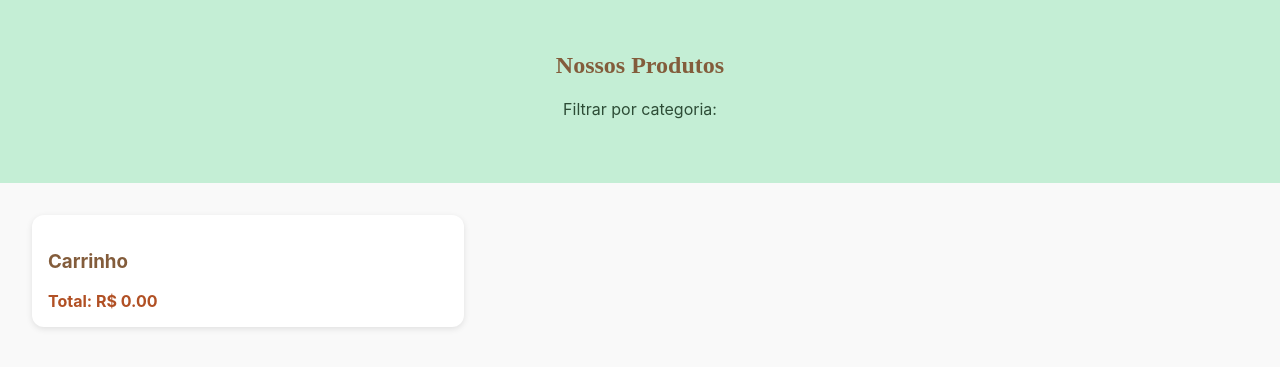
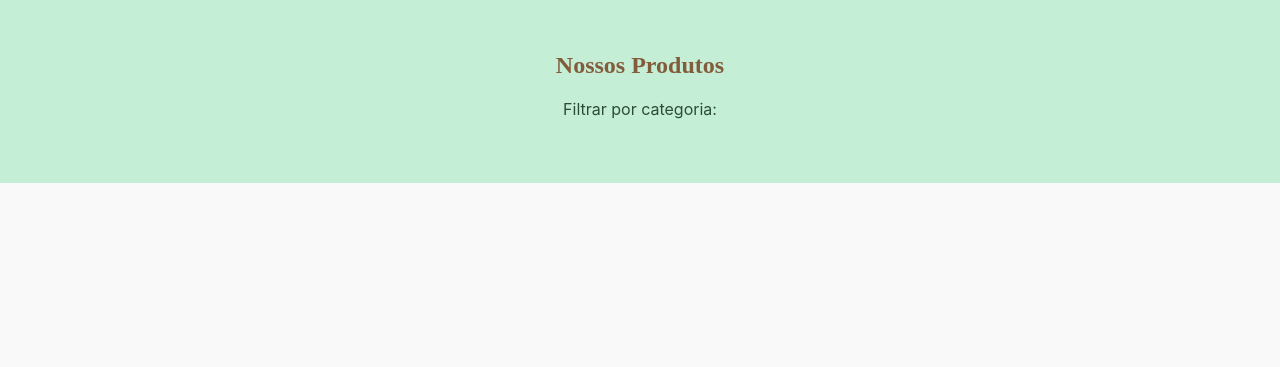
Before and after one commit to ditimon01/site-cha-e-encantos, a website with bundled scripts: page telaProdutos/Produtos.html in a window 1280 px wide. Shown: the part 221-588 px from the top of the page. Built offline with nearby package versions, Linux system fonts and the light colour scheme; no server answers.

Commit message:
remoção carrinho errado

```diff
--- a/telaProdutos/Produtos.html
+++ b/telaProdutos/Produtos.html
@@ -93,12 +93,6 @@
     <div id="lista-produtos" class="produtos-grid"></div>
 </div>
 
-<div id="carrinho" class="carrinho">
-    <h3>Carrinho</h3>
-    <ul id="itens-carrinho"></ul>
-    <div class="total">Total: R$ <span id="total">0.00</span></div>
-</div>
-
 </body>
 <script type="module" src="script.js"></script>
 </html>
```
